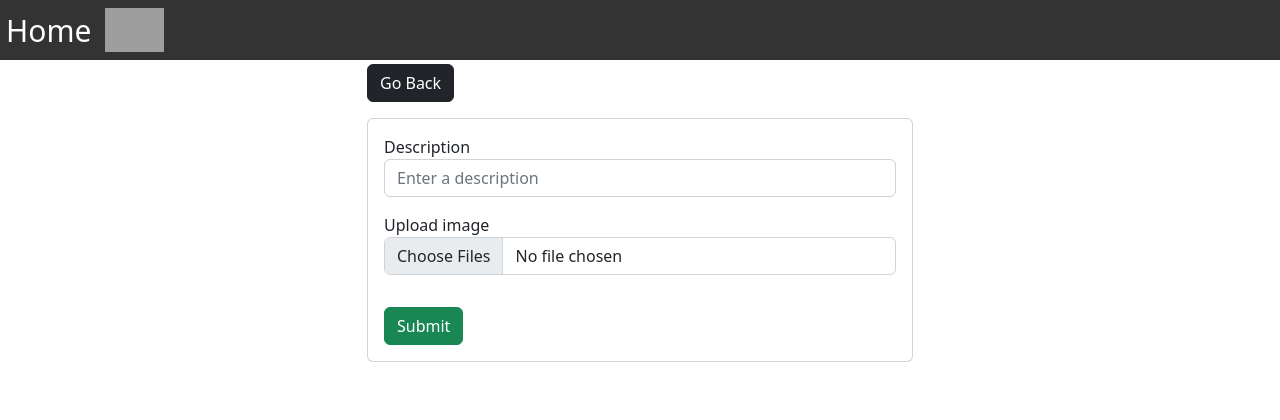
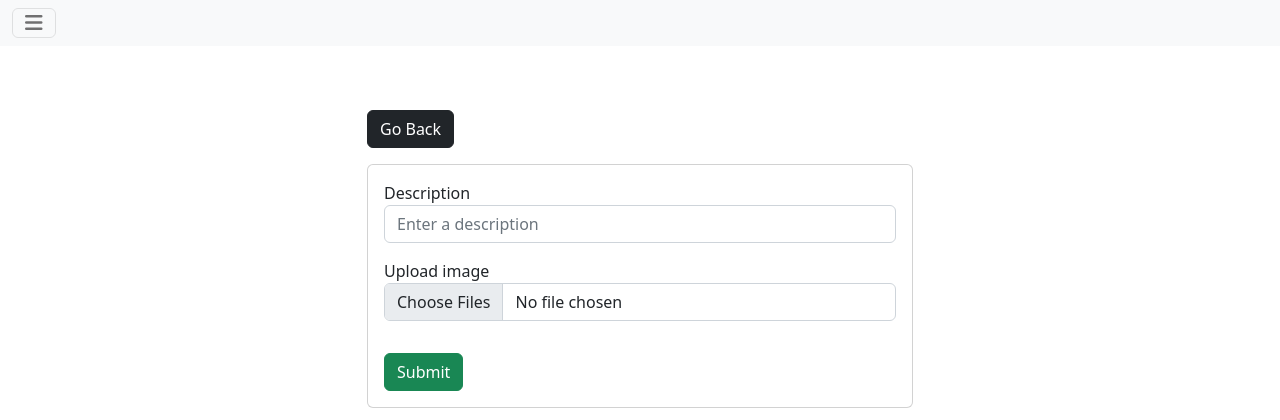
Before and after one commit to EeeBeeDee/re-unitfy_hackathon, a Django app: page /add/ in a window 1280 px wide. Shown: the top 420 px of the page. Run offline with Django 4.2, Linux system fonts and the light colour scheme; grey boxes are pictures that could not be loaded.

Commit message:
new navbar

```diff
--- a/christmas_blend/settings.py
+++ b/christmas_blend/settings.py
@@ -30,7 +30,7 @@ SECRET_KEY = os.environ.get('SECRET_KEY')
 # SECURITY WARNING: don't run with debug turned on in production!
 DEBUG = True
 
-ALLOWED_HOSTS = ['christmas-blend.herokuapp.com', 'localhost']
+ALLOWED_HOSTS = ['christmas-blend.herokuapp.com', 'localhost', '127.0.0.1', '127.0.0.1:8000']
 
 
 # Application definition
--- a/photos/templates/photos/navbar.html
+++ b/photos/templates/photos/navbar.html
@@ -1,21 +1,17 @@
 {% load static %}
-<link rel="stylesheet" href="{% static 'css/navbar.css' %}">
-
-<div class="top-row">
-    <button type="button" class="nav-btn">
-        <span class="material-icons">
-            Home
-        </span>
-    </button>
-    <img class="logo" src="#" alt="christmas blend logo">
-</div>
-<div class="nav-overlay"></div>
-<nav class="nav">
-    <a href="#" class="nav-link">Home</a>
-    <a href="#" class="nav-link">Account</a>
-    <a href="#" class="nav-link">About Us</a>
-    <a href="#" class="nav-link">Extra</a>
-    <a href="#" class="nav-link">Extra</a>
+<nav class="navbar navbar-light bg-light">
+    <div class="container-fluid">
+      <button class="navbar-toggler" type="button" data-mdb-toggle="collapse"
+        data-mdb-target="#navbarToggleExternalContent2" aria-controls="navbarToggleExternalContent2"
+        aria-expanded="false" aria-label="Toggle navigation">
+        <i class="fas fa-bars"></i>
+      </button>
+    </div>
 </nav>
-
-<link rel="stylesheet" href="{% static 'js/navbar.js' %}">
+  <div class="collapse" id="navbarToggleExternalContent2">
+    <div class="bg-light shadow-3 p-4">
+      <button class="btn btn-link btn-block border-bottom m-0">Link 1</button>
+      <button class="btn btn-link btn-block border-bottom m-0">Link 2</button>
+      <button class="btn btn-link btn-block m-0">Link 3</button>
+    </div>
+  </div>
```
